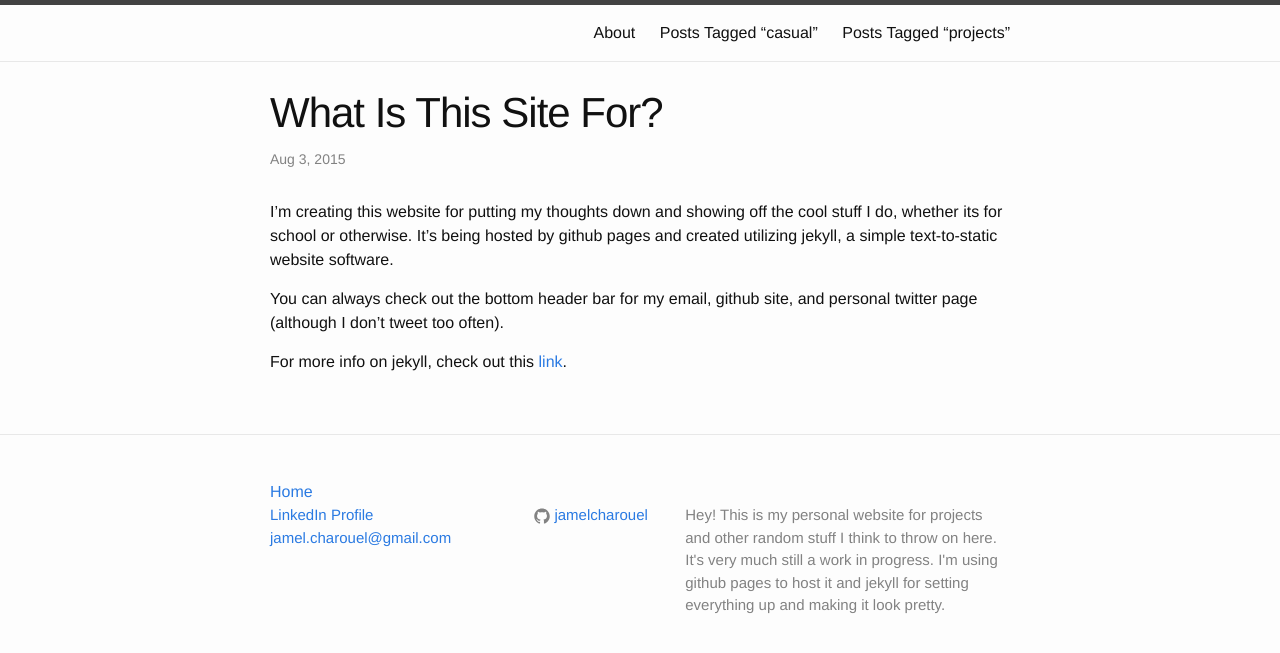
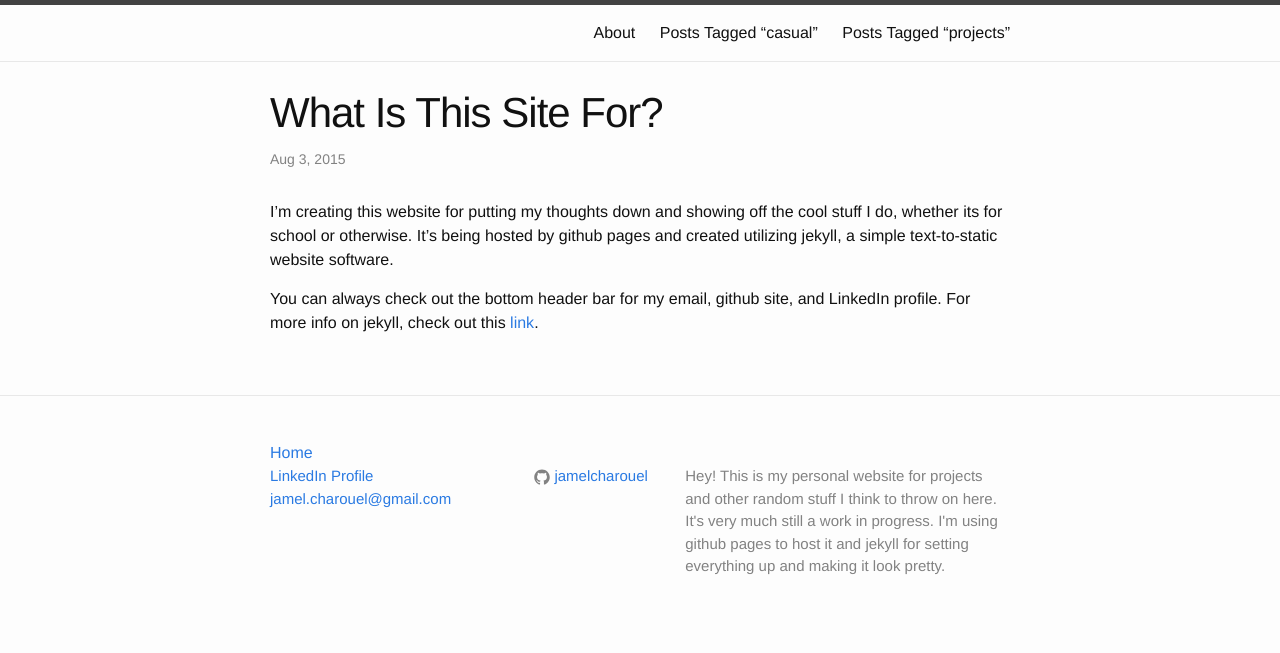
Before and after one commit to jamelcharouel/jamelcharouel.github.io, a Jekyll site: the page built from _posts/2015-08-03-website-intro-post.markdown, in a window 1280 px wide. Shown: the top 653 px of the page. Built offline with Jekyll 4.4.1, drawn with Linux system fonts in a browser that asks for light colours.

Commit message:
added linked in info to about post

```diff
--- a/_posts/2015-08-03-website-intro-post.markdown
+++ b/_posts/2015-08-03-website-intro-post.markdown
@@ -7,8 +7,7 @@ categories: blog
 
 I'm creating this website for putting my thoughts down and showing off the cool stuff I do, whether its for school or otherwise. It's being hosted by github pages and created utilizing jekyll, a simple text-to-static website software.
 
-You can always check out the bottom header bar for my email, github site, and personal twitter page (although I don't tweet too often).
-
+You can always check out the bottom header bar for my email, github site, and LinkedIn profile.
 For more info on jekyll, check out this [link][jekyll].
 
 
```
